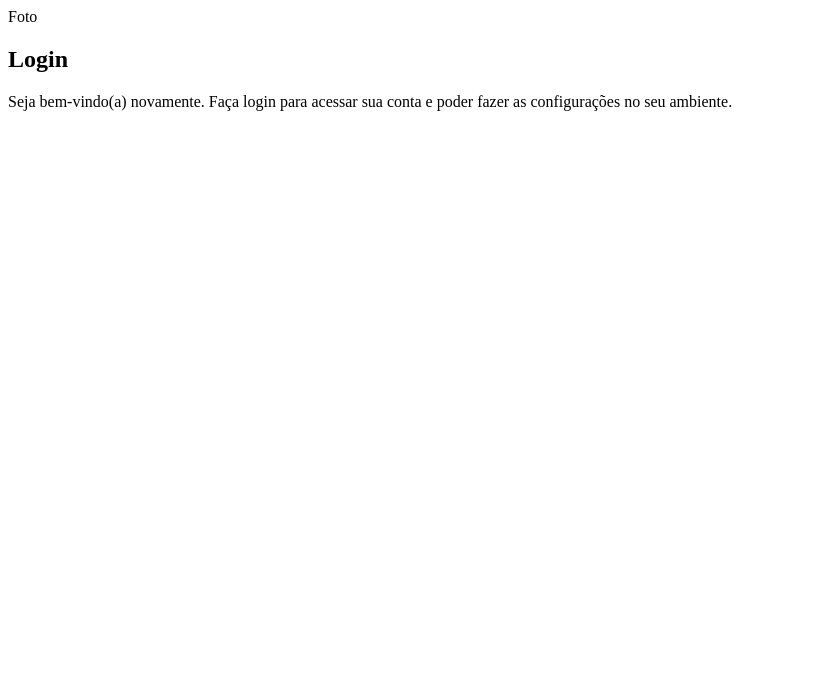
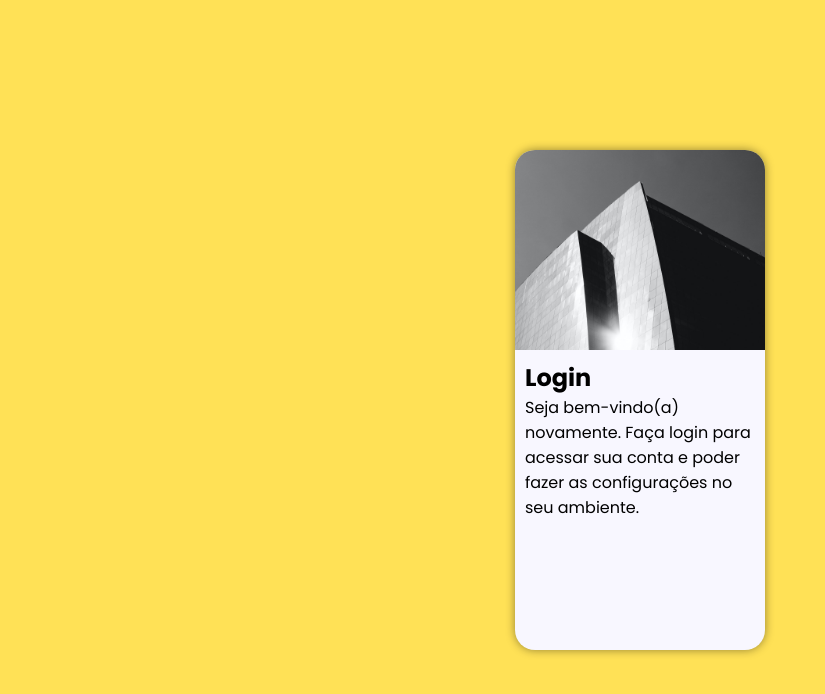
Before and after one commit to fernandofertz/projeto-login, a plain HTML site: page index.html in a window 1280 px wide. Shown: the whole page, without its empty margins (0-825 px from the left). Drawn offline with Linux system fonts and the light colour scheme.

Commit message:
Estilizei a tela de login para celular

```diff
--- a/estilos/style.css
+++ b/estilos/style.css
@@ -1,4 +1,6 @@
 @charset "UTF-8";
+
+@import url('https://fonts.googleapis.com/css2?family=Poppins:ital,wght@0,100;0,200;0,300;0,400;0,500;0,600;0,700;0,800;0,900;1,100;1,200;1,300;1,400;1,500;1,600;1,700;1,800;1,900&display=swap');
 
 /*
     Paleta de Cores
@@ -8,3 +10,54 @@
     Azul: #3777FF
     Preto: #ffffff
 */
+
+* {
+    font-family: 'Poppins', sans-serif;
+    padding: 0px;
+    margin: 0px;
+    box-sizing: border-box;
+}
+
+body, html {
+    background-color: #FFe156;
+    height: 100vh;
+    width: 100vw;
+}
+
+main {
+    height: 100vh;
+    width: 100vw;
+    position: relative;
+}
+
+section#login {
+
+    position: absolute;
+    top: 50%;
+    left: 50%;
+    transform: translate(-50%, -50%);
+    overflow: hidden;
+
+
+    background-color: #F8F7FF;
+    width: 250px;
+    height: 500px;
+    border-radius: 20px;
+
+    box-shadow: 0px 0px 10px rgba(0, 0, 0, 0.425);
+}
+
+section#login > div#imagem {
+    display: block;
+    background: #FFe156 url(../imagens/login-image.jpg) no-repeat;
+    background-size: cover;
+    background-position: left;
+    height: 200px;
+
+}
+
+section#login > div#formulario {
+    display: block;
+    padding: 10px;
+
+}
--- a/index.html
+++ b/index.html
@@ -11,7 +11,6 @@
     <main>
         <section id="login">
             <div id="imagem">
-                Foto
             </div>
             <div id="formulario">
                 <h1>Login</h1>
```
